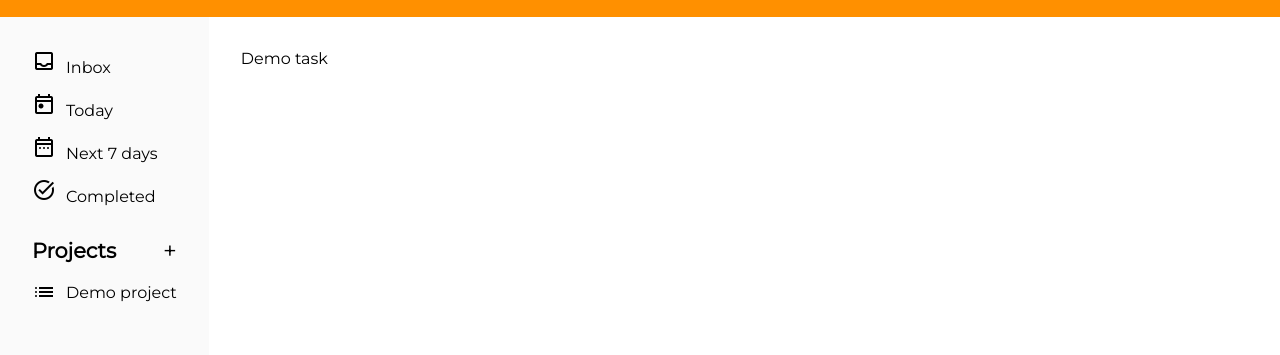
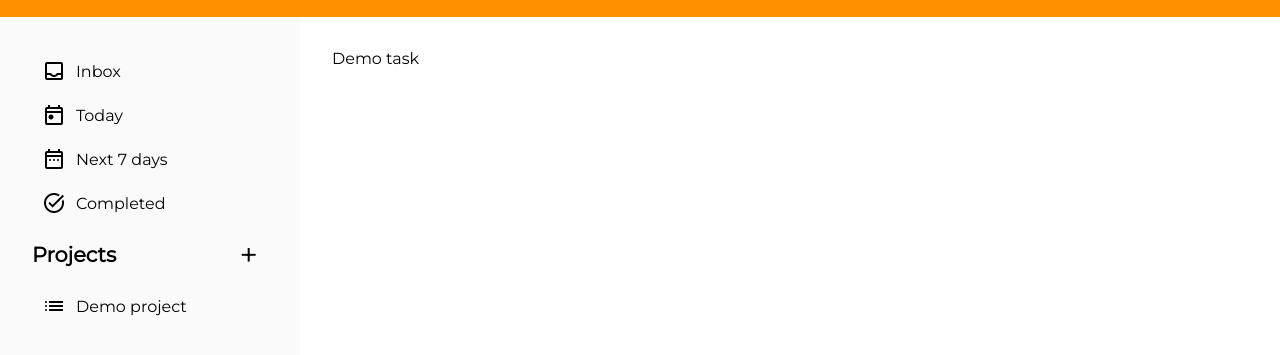
Before and after one commit to albinazs/todo-list, a website built with webpack: page dist/index.html in a window 1280 px wide. Shown: the part 63-418 px from the top of the page. Built offline with nearby package versions, Linux system fonts and the light colour scheme.

Commit message:
Add classes for projects and todo items

```diff
--- a/src/index.js
+++ b/src/index.js
@@ -1,4 +1,49 @@
 import "./style.css";
+
+let project = [];
+
+
+class TodoItem {
+  constructor(description, dueDate) {
+    this.description = description;
+    this.dueDate = dueDate;
+  }
+
+  editTodo(newDescription, newDueDate) {
+    this.description = newDescription;
+    this.dueDate = newDueDate;
+  }
+}
+
+const toClean = new TodoItem("to clean room", "2pm");
+console.log(toClean);
+
+toClean.editTodo("to mop", "4pm");
+console.log(toClean);
+
+class Project {
+  constructor(description) {
+    this.description = description;
+    this.todoList = [];
+  }
+
+  editProject(newDescription) {
+    this.description = newDescription;
+  }
+
+  addTodo(todoItem) {
+    this.todoList.push(todoItem);
+  }
+}
+
+const demoProject = new Project('demo');
+console.log(demoProject);
+
+demoProject.addTodo(toClean);
+console.log(demoProject);
+
+
+
 
 /*
 todo app
@@ -24,7 +69,6 @@ dom
 - toRemove todo
 
 {todo item}:
-- title
 - desc
 - dueDate
 - isComplete
--- a/src/style.css
+++ b/src/style.css
@@ -16,8 +16,8 @@ li {
 body {
   min-height: 100vh;
   display: grid;
-  grid-template-columns: auto 1fr;
-  grid-template-rows: 5rem auto;
+  grid-template-columns: 300px 1fr;
+  grid-template-rows: 5rem 1fr;
 }
 
 header {
@@ -35,12 +35,6 @@ aside {
   padding: 2rem;
 }
 
-aside li {
-  display: flex;
-  align-items: center;
-  margin-bottom: 15px;
-}
-
 aside li span {
   margin-right: 10px;
 }
@@ -49,22 +43,33 @@ aside button {
   background: none;
   color: inherit;
   border: none;
-  padding: 0;
+  padding: 10px;
   font: inherit;
   cursor: pointer;
   outline: inherit;
+  display: flex;
+  align-items: center;
+  width: 100%;
+}
+
+aside button:hover {
+  background-color: #f0eded;
 }
 
 .projects {
   display: flex;
   align-items: center;
   justify-content: space-between;
-  margin-bottom: 15px;
-  margin-top: 30px;
 }
 
 .projects button {
-  font-size: 1.5rem;
+  font-size: 2rem;
+  width: auto;
+}
+
+.projects button:hover {
+  color: #ff9000;
+  background-color: inherit;
 }
 
 aside p {
@@ -72,6 +77,13 @@ aside p {
   font-weight: 900;
 }
 
+/*
+to add padding to match aside start
+to fix bold font
+to fix width of the aside button
+to ADD transition!
+*/
+
 .main {
   background-color: #ffffff;
   padding: 2rem;
```
Also changed, not shown: dist/index.html, dist/main.js, src/DOM.js (added).
